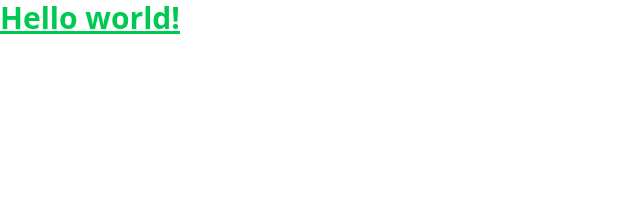
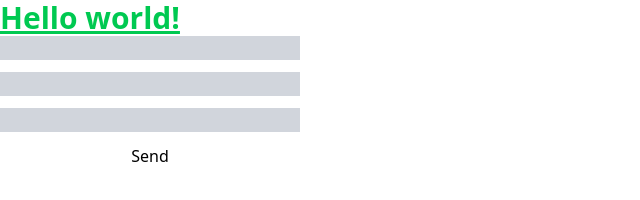
Before and after one commit to strelnikovartem/vite, a website built with Vite: page index.html in a window 1280 px wide. Shown: the whole page, without its empty margins (0-640 px from the left). Built offline with nearby package versions, Linux system fonts and the light colour scheme.

Commit message:
add_form

```diff
--- a/index.html
+++ b/index.html
@@ -10,6 +10,13 @@
   <body>
     <div id="app">
       <h1 class="text-3xl font-bold text-green-500 underline">Hello world!</h1>
+
+      <form class="flex flex-col max-w-[300px] gap-3">
+        <input class="bg-gray-300" type="text" name="name" />
+        <input class="bg-gray-300" type="text" name="email" />
+        <input class="bg-gray-300" type="text" name="password" />
+        <button type="submit">Send</button>
+      </form>
     </div>
     <script type="module" src="/src/main.js"></script>
   </body>
--- a/src/main.js
+++ b/src/main.js
@@ -0,0 +1 @@
+const form = document.querySelector("form");
```
